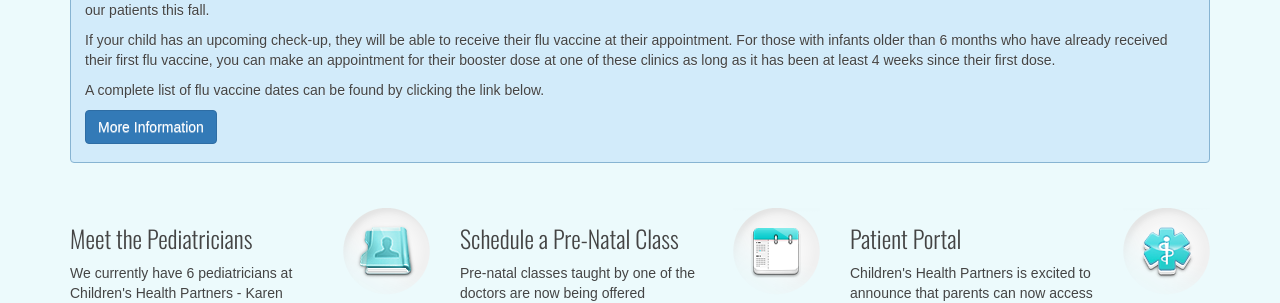
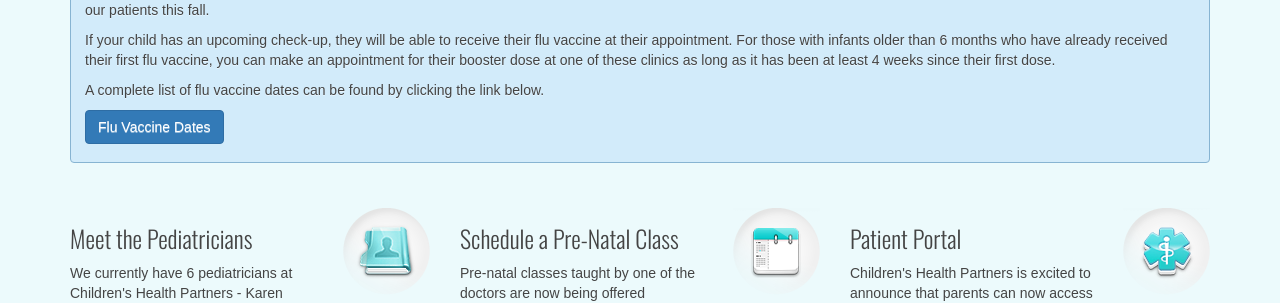
Before and after one commit to chpweb/web, a Jekyll site: the page built from index.html, in a window 1280 px wide. Shown: the part 864-1167 px from the top of the page. Built offline with Jekyll 4.4.1, drawn with Linux system fonts in a browser that asks for light colours; some web fonts are replaced; comment, search, counter and statistics services are not loaded.

Commit message:
Update index.html

```diff
--- a/index.html
+++ b/index.html
@@ -44,7 +44,7 @@ active: home
 		<p>For the convenience of our patients, we will be offering several flu vaccine clinics this fall on specific dates in the evenings after regular business hours and select Saturday mornings.  Due to current CDC recommendations, only the injectable flu shot will be offered this season.  We expect to have ample supply of the flu vaccine to administer to all of our patients this fall.</p>
 		<p>If your child has an upcoming check-up, they will be able to receive their flu vaccine at their appointment.  For those with infants older than 6 months who have already received their first flu vaccine, you can make an appointment for their booster dose at one of these clinics as long as it has been at least 4 weeks since their first dose.</p>
 		<p>A complete list of flu vaccine dates can be found by clicking the link below.</p>
-		<p><a class="btn btn-medium btn-primary" href="/flu-vaccine-dates.html">More Information <i class="icon-arrow-right"></i></a></p>
+		<p><a class="btn btn-medium btn-primary" href="/flu-vaccine-dates.html">Flu Vaccine Dates <i class="icon-arrow-right"></i></a></p>
 	  </div>
   </section>
 
```
